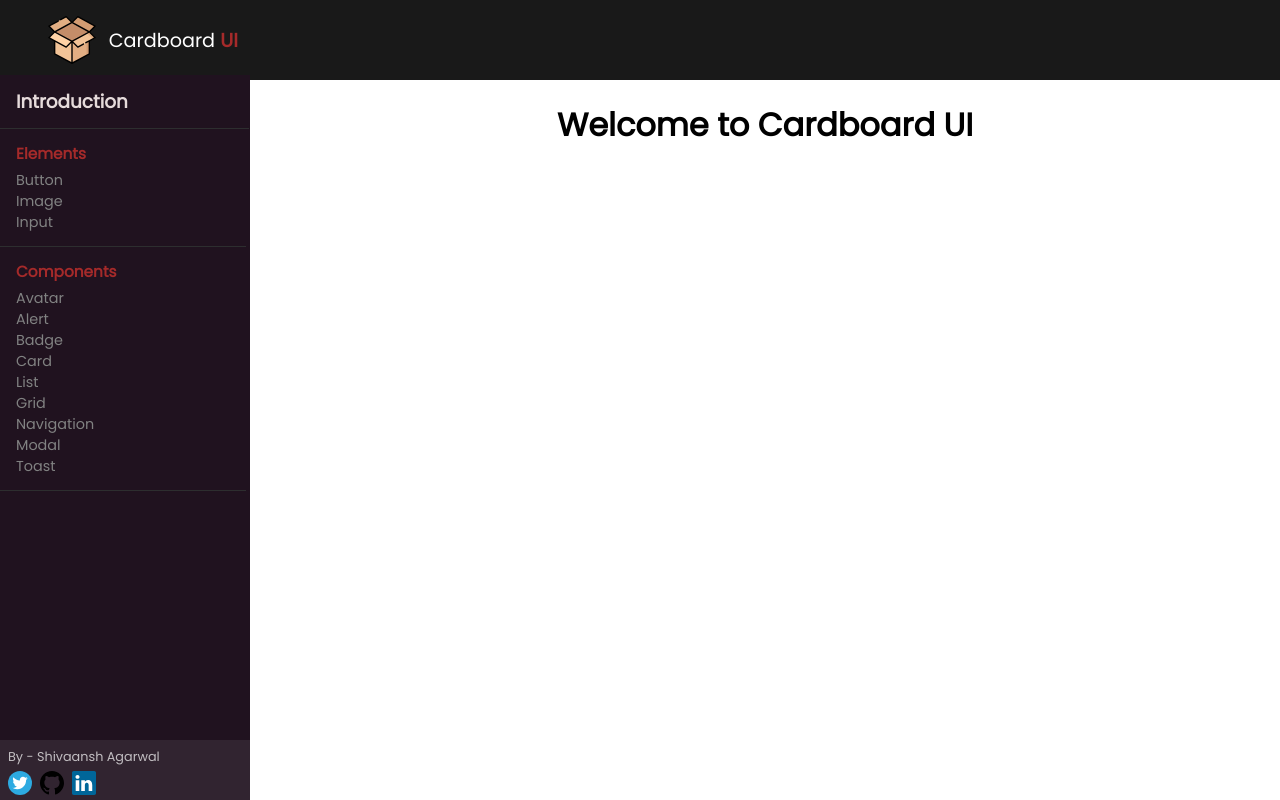
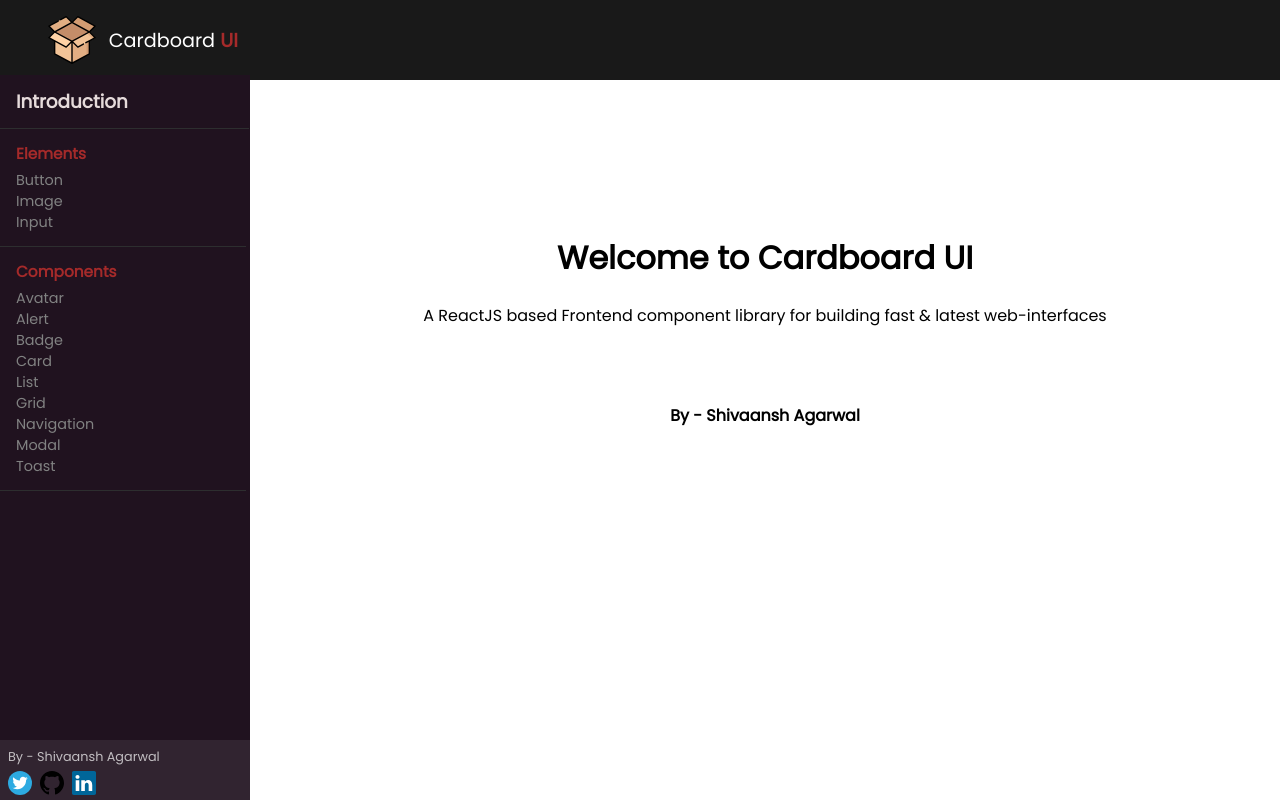
Before and after one commit to Shivaansh-Agarwal/Cardboard-UI, a React (Create React App) app: page / in a window 1280 px wide. Both pictures are taken after a click on the button "GET STARTED". Built offline with nearby package versions, Linux system fonts and the light colour scheme.

Commit message:
fix: Changing Text on Introduction Page

```diff
--- a/src/components/css-components/Introduction/Introduction.jsx
+++ b/src/components/css-components/Introduction/Introduction.jsx
@@ -4,6 +4,16 @@ const Introduction = () => {
   return (
     <div className="introduction">
       <h1>Welcome to Cardboard UI</h1>
+      <div>
+        A ReactJS based Frontend component library for building fast & latest
+        web-interfaces
+      </div>
+      <br />
+      <br />
+      <br />
+      <div>
+        <strong>By - Shivaansh Agarwal</strong>
+      </div>
     </div>
   );
 };
--- a/src/components/css-components/Introduction/introduction.css
+++ b/src/components/css-components/Introduction/introduction.css
@@ -0,0 +1,7 @@
+.introduction {
+  height: 60vh;
+  display: flex;
+  flex-flow: column wrap;
+  justify-content: center;
+  align-items: center;
+}
```
